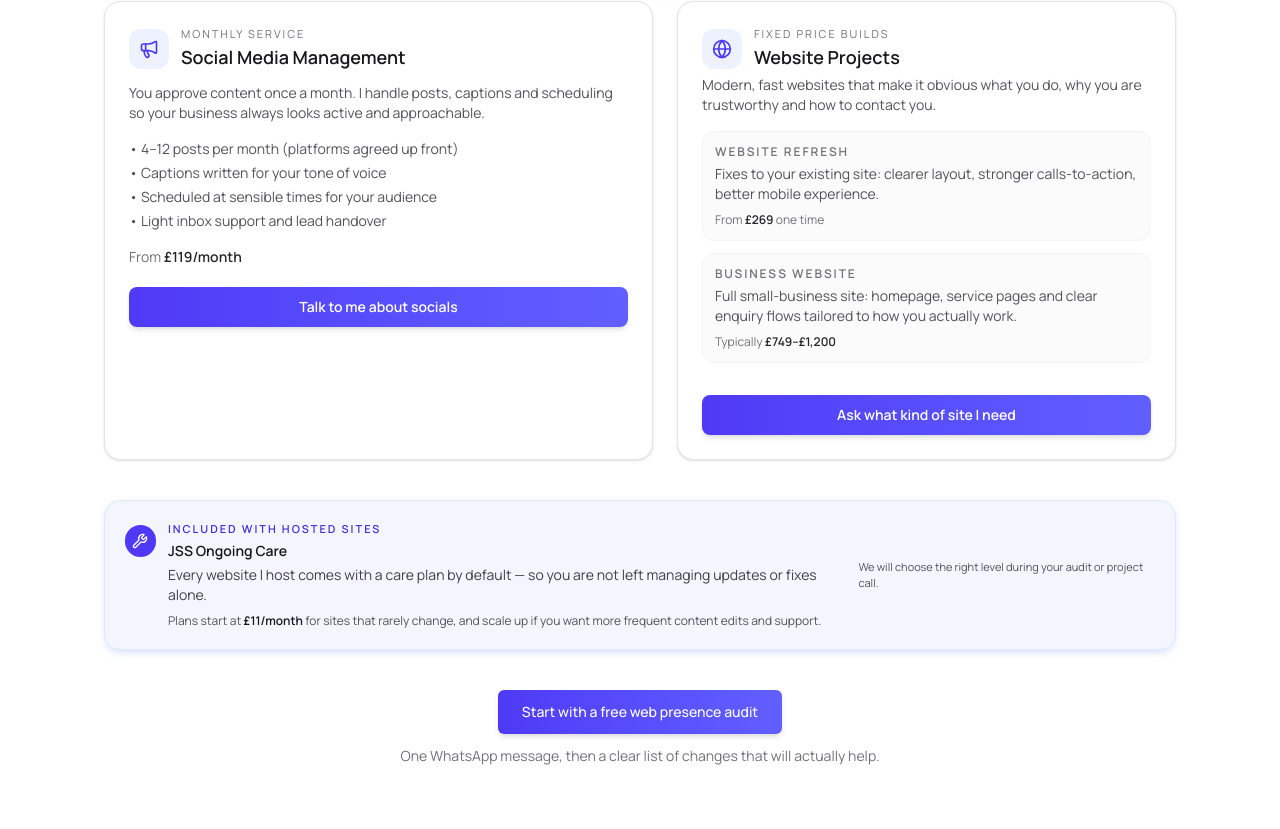
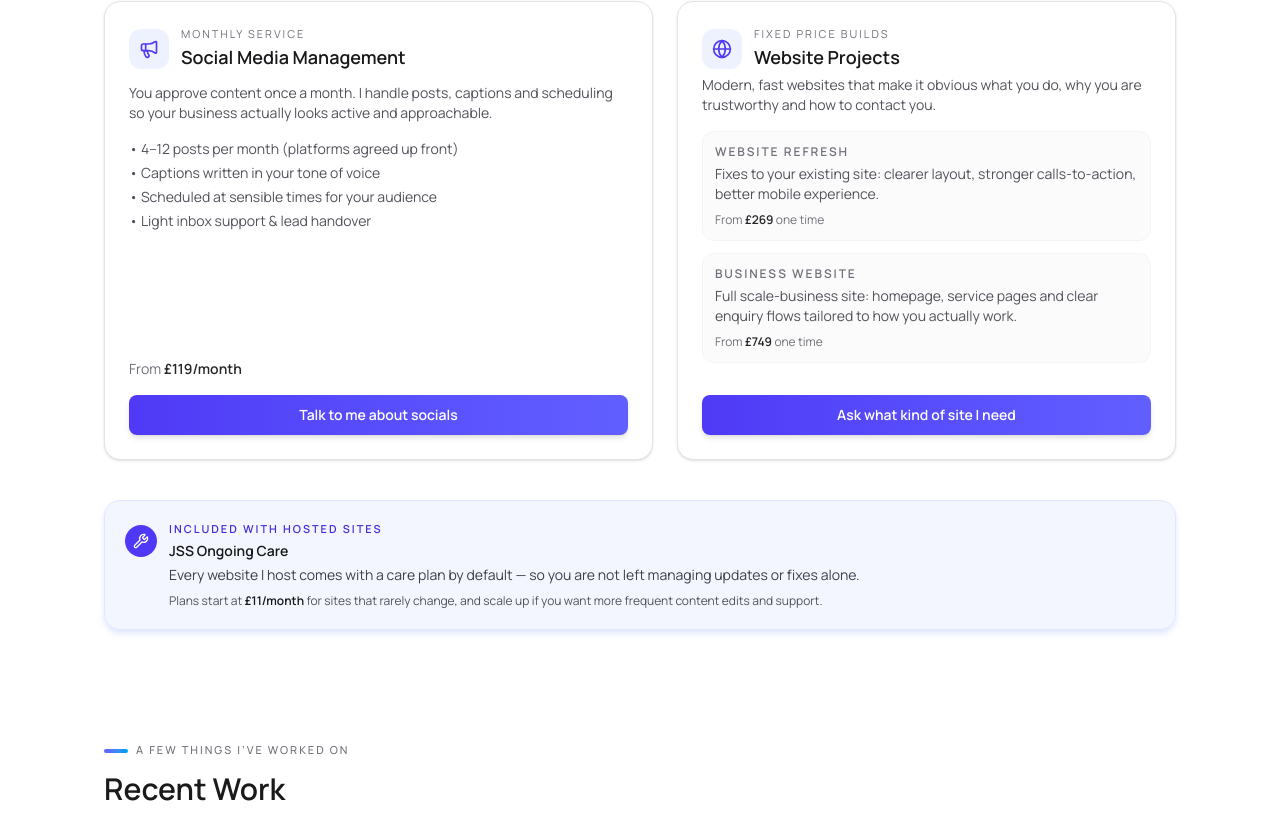
Before and after one commit to finnjefferis/jss, a Next.js app: page / in a window 1280 px wide. Shown: the part 1011-1840 px from the top of the page. Built offline with nearby package versions, Linux system fonts and the light colour scheme.

Commit message:
aligned buttons removed text

```diff
--- a/src/app/page.tsx
+++ b/src/app/page.tsx
@@ -93,25 +93,21 @@ export default function Page() {
     </div>
 
     <div className="mt-6 flex flex-col items-start gap-3 md:mt-0 md:items-end">
-      <p className="text-xs uppercase tracking-[0.18em] text-indigo-100/80">
-        Main call to action
-      </p>
+
       <a
         href="https://wa.me/447887034503?text=Hi%20Finn%2C%20I’d%20like%20a%20Web%20Presence%20Audit.%20Here’s%20my%20website%20and%20social%20links%3A"
         className="inline-flex items-center justify-center rounded-lg bg-white px-5 py-2.5 text-sm font-semibold text-indigo-700 shadow-md shadow-indigo-900/20 transition hover:bg-indigo-50"
       >
         Book a free web presence audit
       </a>
-      <p className="text-[11px] text-indigo-100/80">
-        No jargon, no pressure — just clear next steps.
-      </p>
+
     </div>
   </div>
 
   {/* Social first, then websites */}
   <div className="grid grid-cols-1 gap-6 md:grid-cols-[1.1fr_minmax(0,1fr)]">
     {/* Social Media Management */}
-    <div className="group rounded-2xl border border-zinc-200 bg-white p-6 shadow-sm transition hover:-translate-y-1 hover:shadow-lg">
+   <div className="group flex flex-col rounded-2xl border border-zinc-200 bg-white p-6 shadow-sm transition hover:-translate-y-1 hover:shadow-lg">
   <div className="mb-3 flex items-center gap-3">
     <div className="flex h-10 w-10 items-center justify-center rounded-xl bg-indigo-50 text-indigo-600">
       <Megaphone className="h-5 w-5" />
@@ -128,15 +124,18 @@ export default function Page() {
 
   <p className="text-sm text-zinc-600">
     You approve content once a month. I handle posts, captions and
-        scheduling so your business always looks active and approachable.
+    scheduling so your business actually looks active and approachable.
   </p>
 
   <ul className="mt-4 space-y-1 text-sm text-zinc-600">
     <li>• 4–12 posts per month (platforms agreed up front)</li>
-        <li>• Captions written for your tone of voice</li>
+    <li>• Captions written in your tone of voice</li>
     <li>• Scheduled at sensible times for your audience</li>
-        <li>• Light inbox support and lead handover</li>
+    <li>• Light inbox support & lead handover</li>
   </ul>
+
+  {/* Spacer pushes button to the bottom */}
+  <div className="flex-1" />
 
   <p className="mt-4 text-sm text-zinc-500">
     From <span className="font-semibold text-zinc-800">£119/month</span>
@@ -144,11 +143,12 @@ export default function Page() {
 
   <a
     href="https://wa.me/447887034503?text=Hi%20Finn%2C%20I’m%20interested%20in%20Social%20Media%20Management.%20Can%20you%20tell%20me%20what%20you’d%20suggest%20for%20my%20business%3F"
-        className="mt-5 inline-flex w-full items-center justify-center rounded-lg bg-gradient-to-r from-indigo-600 to-indigo-500 px-5 py-2.5 text-sm font-semibold text-white shadow-md transition hover:from-indigo-700 hover:to-indigo-600"
+    className="mt-4 inline-flex w-full items-center justify-center rounded-lg bg-gradient-to-r from-indigo-600 to-indigo-500 px-5 py-2.5 text-sm font-semibold text-white shadow-md transition hover:from-indigo-700 hover:to-indigo-600"
   >
     Talk to me about socials
   </a>
 </div>
+
 
     {/* Website builds */}
     <div className="space-y-4 rounded-2xl border border-zinc-200 bg-white p-6 shadow-sm">
@@ -190,11 +190,11 @@ export default function Page() {
             Business Website
           </p>
           <p className="mt-1 text-sm">
-            Full small-business site: homepage, service pages and clear enquiry
+            Full scale-business site: homepage, service pages and clear enquiry
             flows tailored to how you actually work.
           </p>
           <p className="mt-2 text-xs text-zinc-500">
-            Typically <span className="font-semibold text-zinc-800">£749–£1,200</span>
+             From <span className="font-semibold text-zinc-800">£749</span> one time
           </p>
         </div>
       </div>
@@ -233,24 +233,6 @@ export default function Page() {
       </div>
     </div>
 
-    <div className="mt-4 md:mt-0">
-      <p className="text-[11px] text-zinc-600">
-        We will choose the right level during your audit or project call.
-      </p>
-    </div>
-  </div>
-
-  {/* Secondary CTA – still audit-focused */}
-  <div className="mt-10 text-center">
-    <a
-      href="https://wa.me/447887034503?text=Hi%20Finn%2C%20I’d%20like%20a%20Web%20Presence%20Audit.%20Here’s%20my%20website%20and%20socials%3A"
-      className="inline-flex items-center justify-center rounded-md bg-gradient-to-r from-indigo-600 to-indigo-500 px-6 py-3 text-sm font-medium text-white shadow-md transition hover:from-indigo-700 hover:to-indigo-600"
-    >
-      Start with a free web presence audit
-    </a>
-    <p className="mt-3 text-sm text-zinc-500">
-      One WhatsApp message, then a clear list of changes that will actually help.
-    </p>
     </div>
 </section>
 
```
Lines whose indentation alone changed are shown as unchanged.
